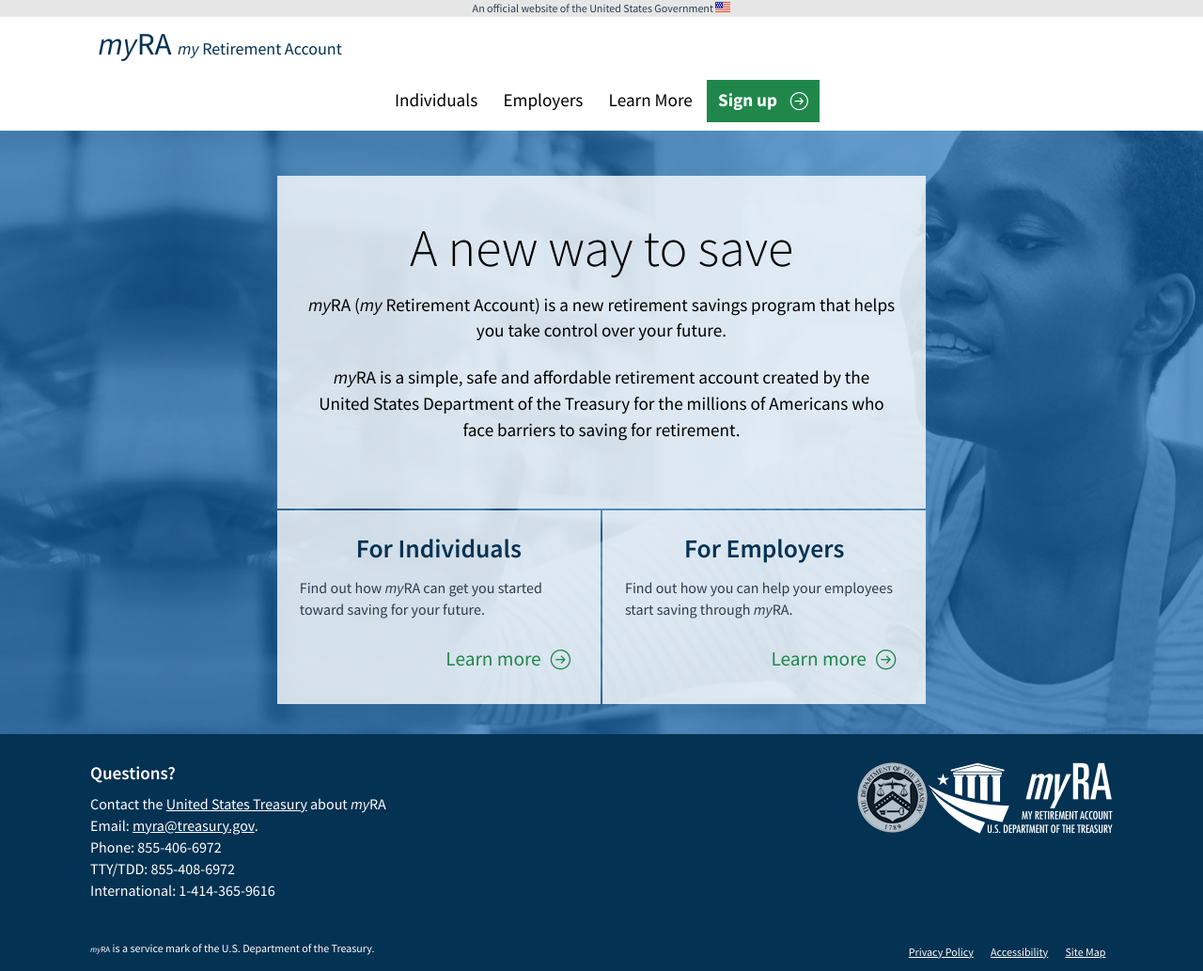
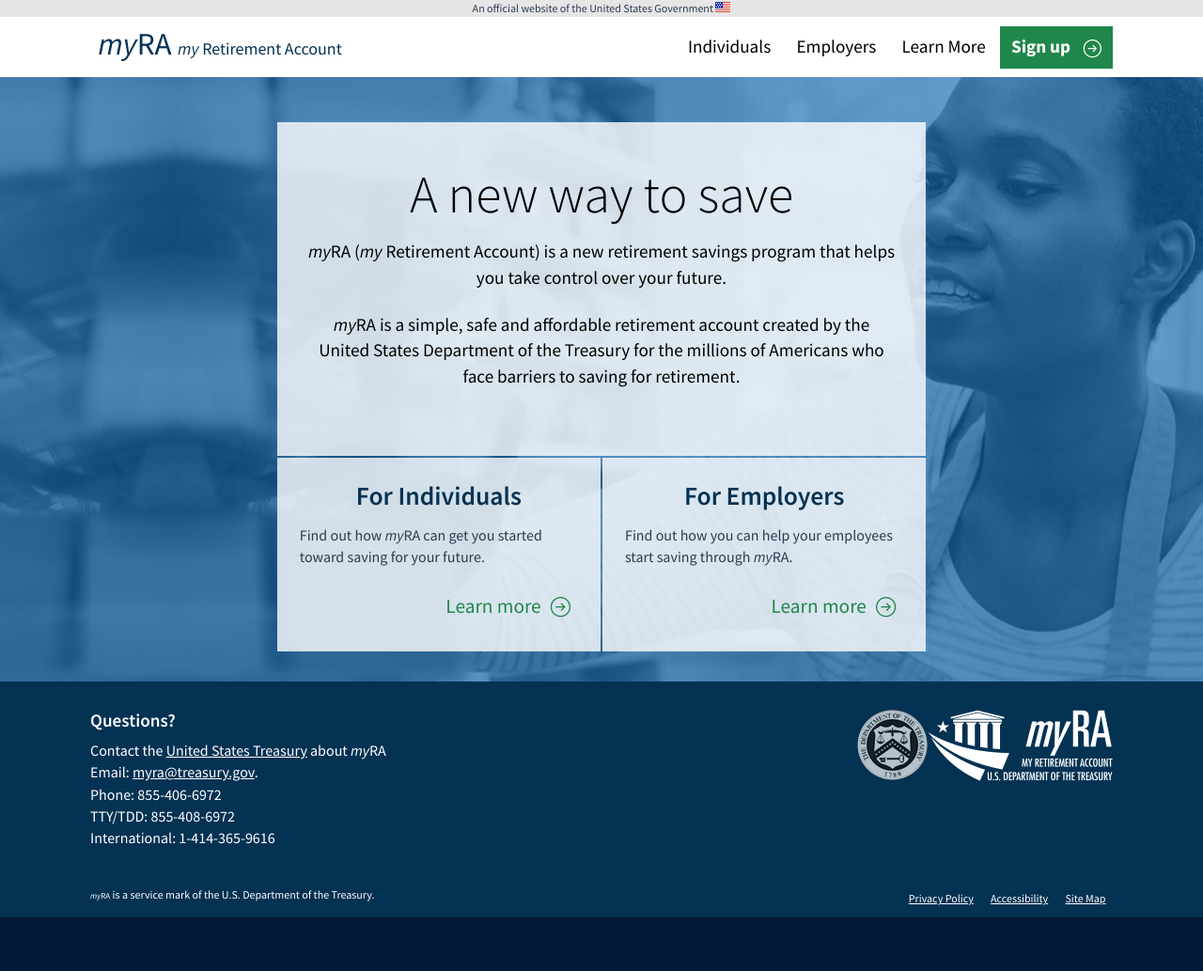
Before and after one commit to 18F/myra, a Jekyll site: the page built from index.html, in a window 1280 px wide. Shown: the whole page at 94% size. Built offline with Jekyll 4.4.1, drawn with Linux system fonts in a browser that asks for light colours; after the commit the page ends 976 px from its top, so only the background shows below that.

Commit message:
Floating nav to the right

```diff
--- a/static/_sass/components/_header.scss
+++ b/static/_sass/components/_header.scss
@@ -104,7 +104,8 @@
   border-bottom: 1px solid #c1c1c1;
 
   @include media($large-up) {
-    text-align: rigth;
+    width: auto;
+    text-align: right;
     border-top: none;
     border-bottom: none;
   }
```
